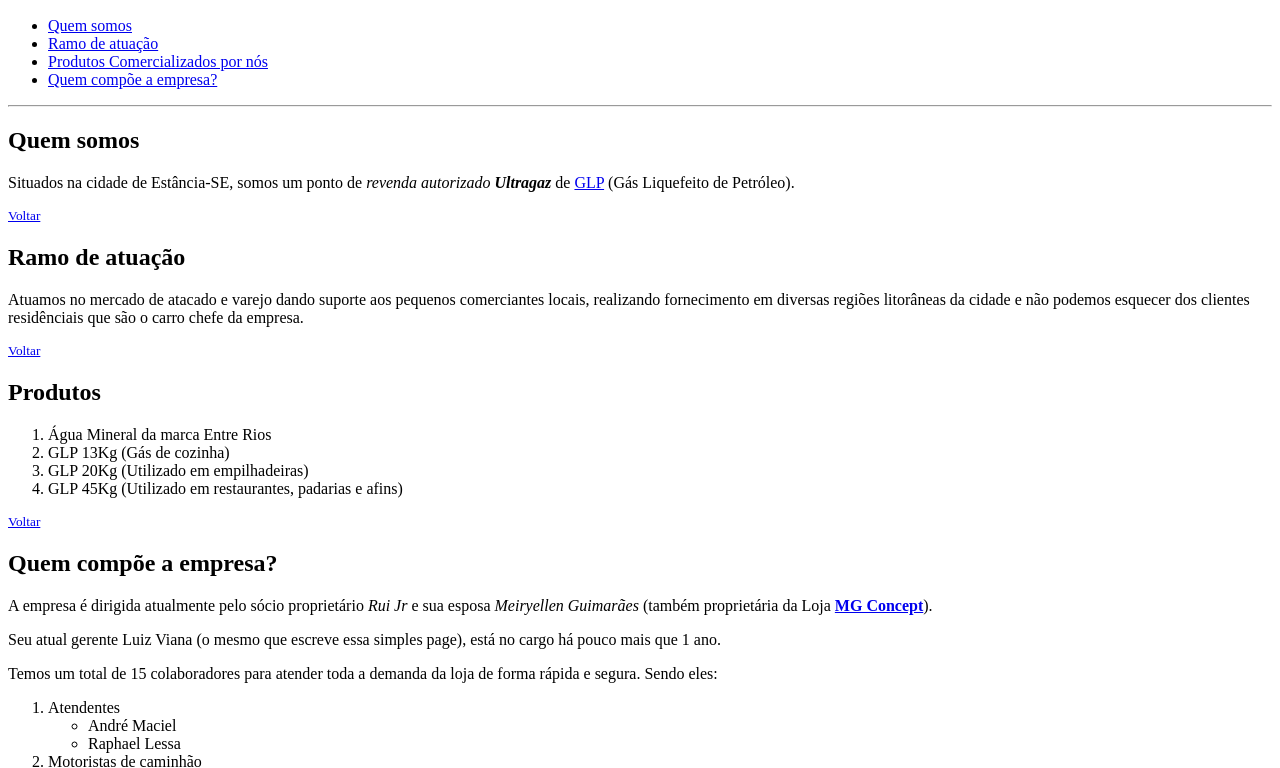
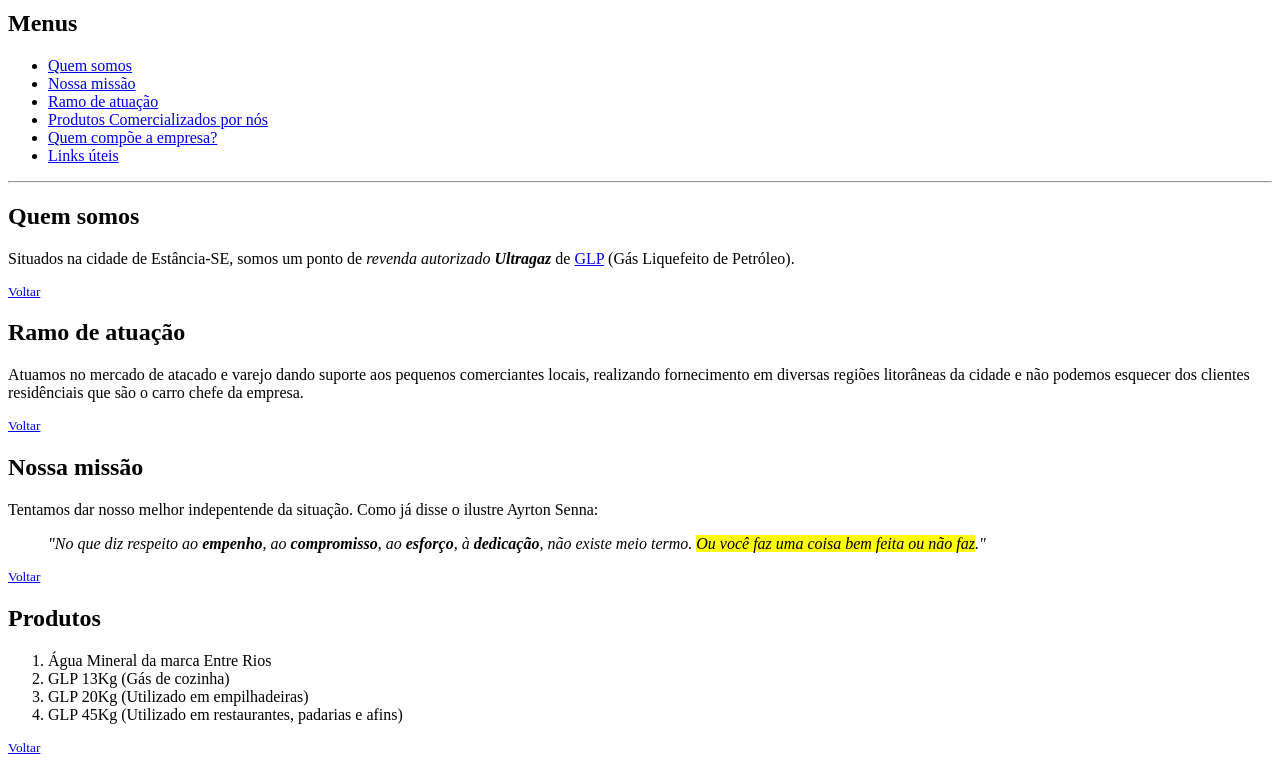
Before and after one commit to ryukuukira/Exercicio-aprendizagem-HTML, a plain HTML site: page index.html in a window 1280 px wide. Shown: the part 118-886 px from the top of the page. Drawn offline with Linux system fonts and the light colour scheme.

Commit message:
atualizado

```diff
--- a/index.html
+++ b/index.html
@@ -1,25 +1,35 @@
+/* Tomei a liberdade de criar uma página sobre o meu atual emprego */
 <html>
     <head>
         <TITLE>EXERCÍCIO DE APRENDIZAGEM</TITLE>
     </head>
     <body>
-        <h1>LARGÁS COMÉRCIO DE GÁS E ÁGUA</h1>
+        <h1 id="topo">LARGÁS COMÉRCIO DE GÁS E ÁGUA</h1>
         <hr />
         <h2 id="Menus">Menus</h2>
         <ul>
             <li><a href="#somos">Quem somos</a></li>
+            <li><a href="#missao">Nossa missão</a></li>
             <li><a href="#atuacao">Ramo de atuação</a></li>
             <li><a href="#produtos">Produtos Comercializados por nós</a></li>
             <li><a href="#integrantes">Quem compõe a empresa?</a></li>
+            <li><a href="#links">Links úteis</a></li>
 
         </ul>
         <hr />
         <h2 id="somos">Quem somos</a></h2>
         <p>Situados na cidade de Estância-SE, somos um ponto de <i>revenda autorizado <strong>Ultragaz</strong></i> de <a href="https://www.petrobras.com.br/quem-somos/gas-liquefeito-de-petroleo" target="_blank">GLP</a> (Gás Liquefeito de Petróleo).</p>
-        <small><a href="index.html">Voltar</a></small>
+        <small><a href="#topo">Voltar</a></small>
+
         <h2 id="atuacao">Ramo de atuação</h2>
         <p>Atuamos no mercado de atacado e varejo dando suporte aos pequenos comerciantes locais, realizando fornecimento em diversas regiões litorâneas da cidade e não podemos esquecer dos clientes residênciais que são o carro chefe da empresa.</p>
-        <small><a href="index.html">Voltar</a></small>
+        <small><a href="#topo">Voltar</a></small>
+
+        <h2 id="missao">Nossa missão</h2>
+        <p>Tentamos dar nosso melhor indepentende da situação. Como já disse o ilustre Ayrton Senna:</p>
+        <blockquote><i>"No que diz respeito ao <strong>empenho</strong>, ao <strong>compromisso</strong>, ao <strong>esforço</strong>, à <strong>dedicação</strong>, não existe meio termo. <mark>Ou você faz uma coisa bem feita ou não faz</mark>."</i></blockquote>
+        <small><a href="#topo">Voltar</a></small>
+
         <h2 id="produtos">Produtos</h2>
         <ol>
             <li>Água Mineral da marca Entre Rios</li>
@@ -27,9 +37,10 @@
             <li>GLP 20Kg (Utilizado em empilhadeiras)</li>
             <li>GLP 45Kg (Utilizado em restaurantes, padarias e afins)</li>
         </ol>
-        <small><a href="index.html">Voltar</a></small>
+        <small><a href="#topo">Voltar</a></small>
+
         <h2 id="integrantes">Quem compõe a empresa?</h2>
-        <p>A empresa é dirigida atualmente pelo sócio proprietário <i>Rui Jr</i> e sua esposa <i>Meiryellen Guimarães</i> (também proprietária da Loja <a href="https://mgconcept.com.br" target="_blank"><strong>MG Concept</a></strong>).</p>
+        <p>A empresa é dirigida atualmente pelo sócio proprietário <i>Rui Jr</i><sup>1</sup> e sua esposa <i>Meiryellen Guimarães</i><sup>2</sup> (também proprietária da Loja <a href="https://mgconcept.com.br" target="_blank"><strong>MG Concept</a></strong>).</p>
         <p>Seu atual gerente Luiz Viana (o mesmo que escreve essa simples page), está no cargo há pouco mais que 1 ano.</p>
         <p>Temos um total de 15 colaboradores para atender toda a demanda da loja de forma rápida e segura. Sendo eles:</p>
         <ol>
@@ -64,6 +75,12 @@
                     <li>André Luiz</li>
                 </ul>
         </0l>
-        <small><a href="index.html">Voltar</a></small>
+        <small><a href="#topo">Voltar</a></small>
+
+        <h2>Links úteis</h2>
+        <p>1: Rui Jr.: <a href="https://www.instagram.com/ruiguimaraesjr">Instagram</a></p>
+        <p>2: Meiryellen: <a href="https://www.instagram.com/meiryellen">Instagram</a></p>
+        <p>Largás Estância: <a href="https://linktr.ee/largas">Conheça nossa loja</a></p>
+
     </body>
 </html>
```
